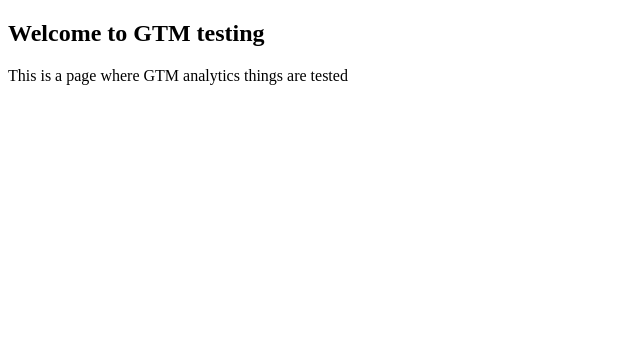
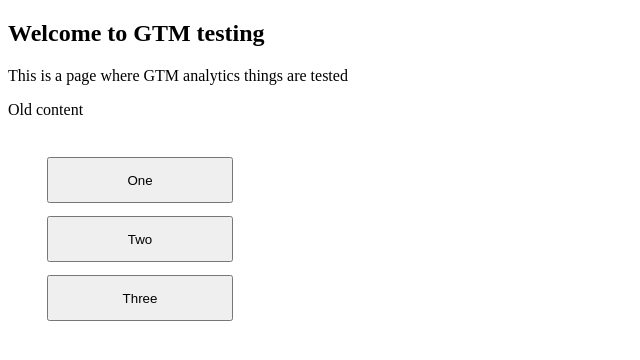
Before and after one commit to tsepplinen/gtm-testing-page, a website: page index.html in a window 1280 px wide. Shown: the whole page, without its empty margins (0-640 px from the left). Drawn offline with Linux system fonts and the light colour scheme.

Commit message:
Git add three testing buttons

```diff
--- a/index.html
+++ b/index.html
@@ -1,10 +1,6 @@
 <!DOCTYPE html>
 <html lang="en">
 <head>
-    <meta charset="UTF-8">
-    <meta name="viewport" content="width=device-width, initial-scale=1.0">
-    <meta http-equiv="X-UA-Compatible" content="ie=edge">
-    <title>GTM Testing</title>
     <!-- Google Tag Manager -->
     <script>(function(w,d,s,l,i){w[l]=w[l]||[];w[l].push({'gtm.start':
     new Date().getTime(),event:'gtm.js'});var f=d.getElementsByTagName(s)[0],
@@ -12,6 +8,12 @@
     'https://www.googletagmanager.com/gtm.js?id='+i+dl;f.parentNode.insertBefore(j,f);
     })(window,document,'script','dataLayer','GTM-WG7S2P5');</script>
     <!-- End Google Tag Manager -->
+
+    <meta charset="UTF-8">
+    <meta name="viewport" content="width=device-width, initial-scale=1.0">
+    <meta http-equiv="X-UA-Compatible" content="ie=edge">
+    <title>GTM Testing</title>
+    <link rel="stylesheet" href="style.css">
 </head>
 <body>
     <!-- Google Tag Manager (noscript) -->
@@ -22,6 +24,12 @@
     <section>
         <h1>Welcome to GTM testing</h1>
         <p>This is a page where GTM analytics things are tested</p>
+        <span>Old content</span>
     </section>
+    <div class="btn-container">
+        <button class="btn btn-one">One</button>
+        <button class="btn btn-two">Two</button>
+        <button class="btn btn-three">Three</button>
+    </div>
 </body>
 </html>
--- /dev/null
+++ b/style.css
@@ -0,0 +1,12 @@
+.btn {
+    display: block;
+    padding: 1em;
+    margin: 0.5em;
+}
+
+.btn-container {
+    margin: 2em;
+    width: 200px;
+    display: flex;
+    flex-flow: column nowrap;
+}
```
